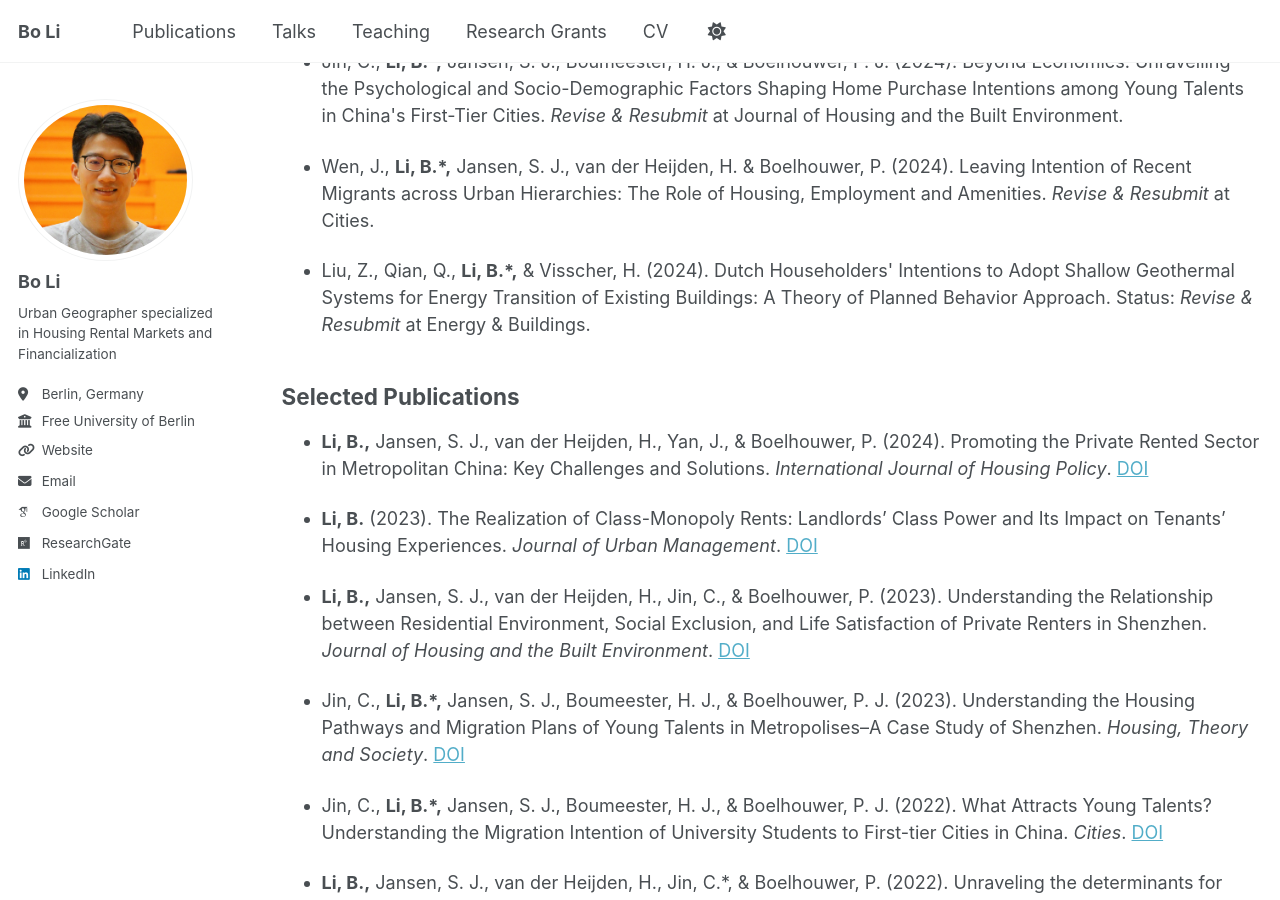
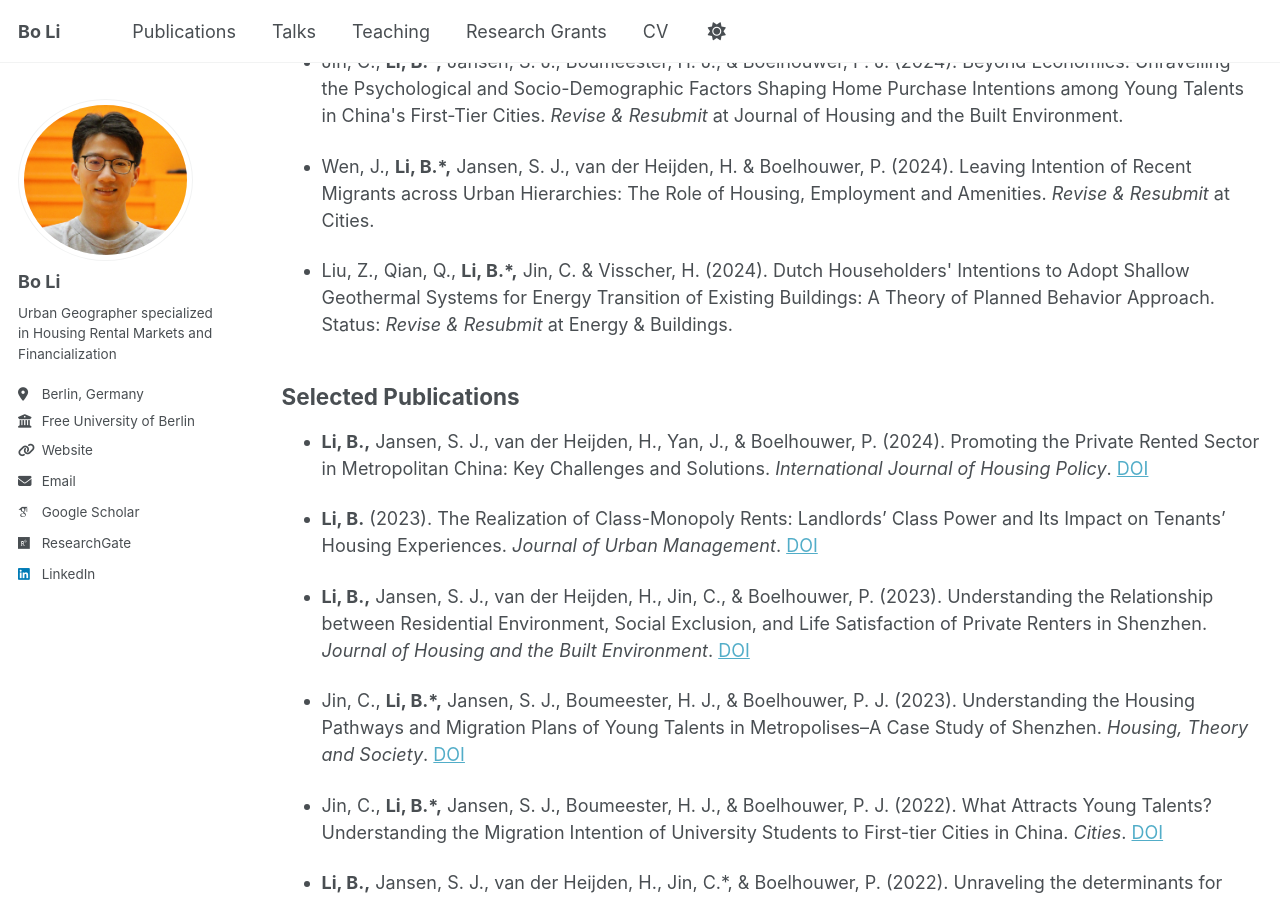
Before and after one commit to housingforall/housingforall.github.io, a Jekyll site: the page built from _pages/publications.md, in a window 1280 px wide and 900 px high, scrolled down 401 px. Built offline with Jekyll 4.4.1, drawn with Linux system fonts in a browser that asks for light colours; some web fonts are replaced.

Commit message:
Update publications.md

```diff
--- a/_pages/publications.md
+++ b/_pages/publications.md
@@ -16,7 +16,7 @@
 
 * Wen, J., **Li, B.\*,** Jansen, S. J., van der Heijden, H. & Boelhouwer, P. (2024). Leaving Intention of Recent Migrants across Urban Hierarchies: The Role of Housing, Employment and Amenities. *Revise & Resubmit* at Cities.
 
-* Liu, Z., Qian, Q., **Li, B.\*,** & Visscher, H. (2024). Dutch Householders\' Intentions to Adopt Shallow Geothermal Systems for Energy Transition of Existing Buildings: A Theory of Planned Behavior Approach. Status: *Revise & Resubmit* at Energy & Buildings.
+* Liu, Z., Qian, Q., **Li, B.\*,** Jin, C. & Visscher, H. (2024). Dutch Householders\' Intentions to Adopt Shallow Geothermal Systems for Energy Transition of Existing Buildings: A Theory of Planned Behavior Approach. Status: *Revise & Resubmit* at Energy & Buildings.
 
 ## Selected Publications
 
```
